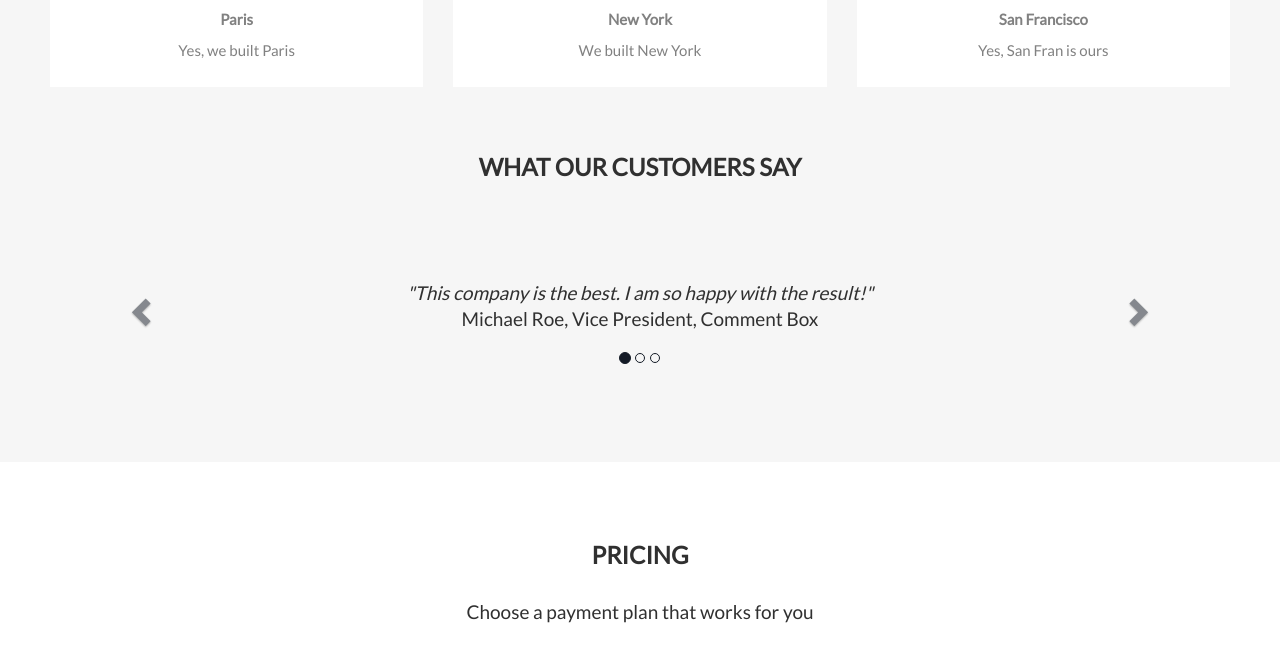
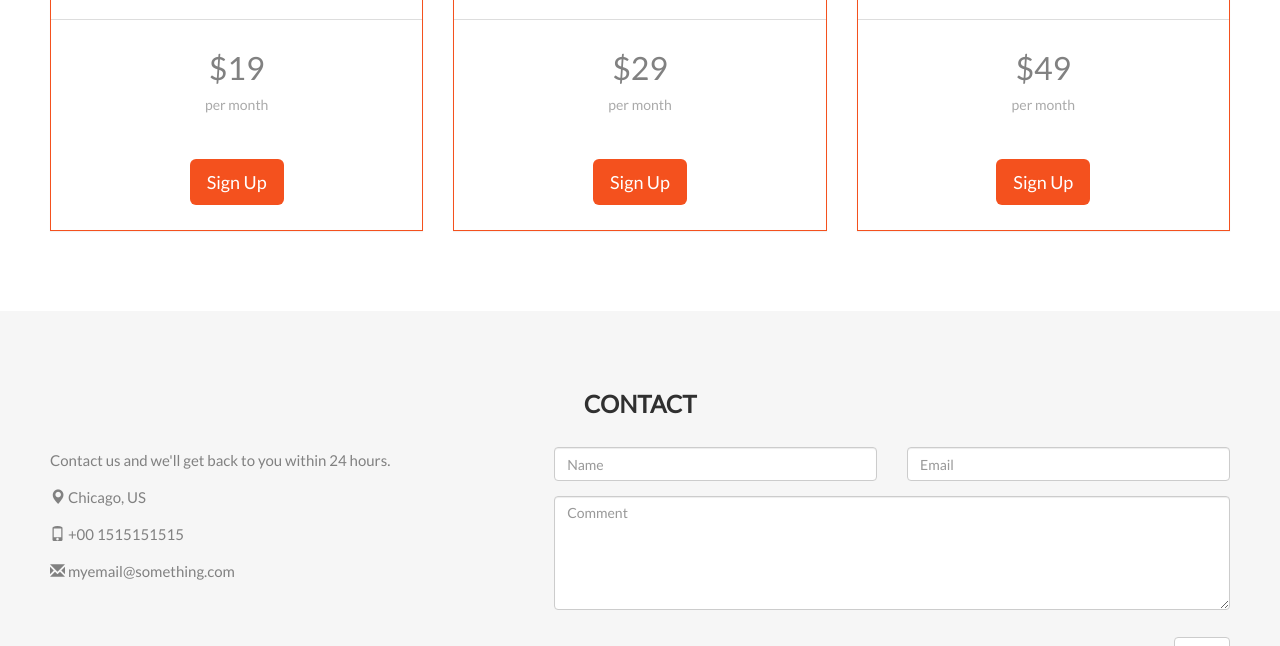
Before and after one commit to elvis-chuks/app-lee-private, a Flask app: page / in a window 1280 px wide. Shown: the part 2647-3293 px from the top of the page. Run offline with Flask 2, Linux system fonts and the light colour scheme; some libraries are stand-ins or nearby versions.

Commit message:
removed portfolio

```diff
--- a/templates/index.html
+++ b/templates/index.html
@@ -206,7 +206,6 @@
       <ul class="nav navbar-nav navbar-right">
         <li><a href="#about">ABOUT</a></li>
         <li><a href="#services">SERVICES</a></li>
-        <li><a href="#portfolio">PORTFOLIO</a></li>
         <li><a href="#pricing">PRICING</a></li>
         <li><a href="#contact">CONTACT</a></li>
       </ul>
@@ -292,66 +291,7 @@
 </div>
 
 <!-- Container (Portfolio Section) -->
-<div id="portfolio" class="container-fluid text-center bg-grey">
-  <h2>Portfolio</h2><br>
-  <h4>What we have created</h4>
-  <div class="row text-center slideanim">
-    <div class="col-sm-4">
-      <div class="thumbnail">
-        <img src="paris.jpg" alt="Paris" width="400" height="300">
-        <p><strong>Paris</strong></p>
-        <p>Yes, we built Paris</p>
-      </div>
-    </div>
-    <div class="col-sm-4">
-      <div class="thumbnail">
-        <img src="newyork.jpg" alt="New York" width="400" height="300">
-        <p><strong>New York</strong></p>
-        <p>We built New York</p>
-      </div>
-    </div>
-    <div class="col-sm-4">
-      <div class="thumbnail">
-        <img src="sanfran.jpg" alt="San Francisco" width="400" height="300">
-        <p><strong>San Francisco</strong></p>
-        <p>Yes, San Fran is ours</p>
-      </div>
-    </div>
-  </div><br>
 
-  <h2>What our customers say</h2>
-  <div id="myCarousel" class="carousel slide text-center" data-ride="carousel">
-    <!-- Indicators -->
-    <ol class="carousel-indicators">
-      <li data-target="#myCarousel" data-slide-to="0" class="active"></li>
-      <li data-target="#myCarousel" data-slide-to="1"></li>
-      <li data-target="#myCarousel" data-slide-to="2"></li>
-    </ol>
-
-    <!-- Wrapper for slides -->
-    <div class="carousel-inner" role="listbox">
-      <div class="item active">
-        <h4>"This company is the best. I am so happy with the result!"<br><span>Michael Roe, Vice President, Comment Box</span></h4>
-      </div>
-      <div class="item">
-        <h4>"One word... WOW!!"<br><span>John Doe, Salesman, Rep Inc</span></h4>
-      </div>
-      <div class="item">
-        <h4>"Could I... BE any more happy with this company?"<br><span>Chandler Bing, Actor, FriendsAlot</span></h4>
-      </div>
-    </div>
-
-    <!-- Left and right controls -->
-    <a class="left carousel-control" href="#myCarousel" role="button" data-slide="prev">
-      <span class="glyphicon glyphicon-chevron-left" aria-hidden="true"></span>
-      <span class="sr-only">Previous</span>
-    </a>
-    <a class="right carousel-control" href="#myCarousel" role="button" data-slide="next">
-      <span class="glyphicon glyphicon-chevron-right" aria-hidden="true"></span>
-      <span class="sr-only">Next</span>
-    </a>
-  </div>
-</div>
 
 <!-- Container (Pricing Section) -->
 <div id="pricing" class="container-fluid">
```
